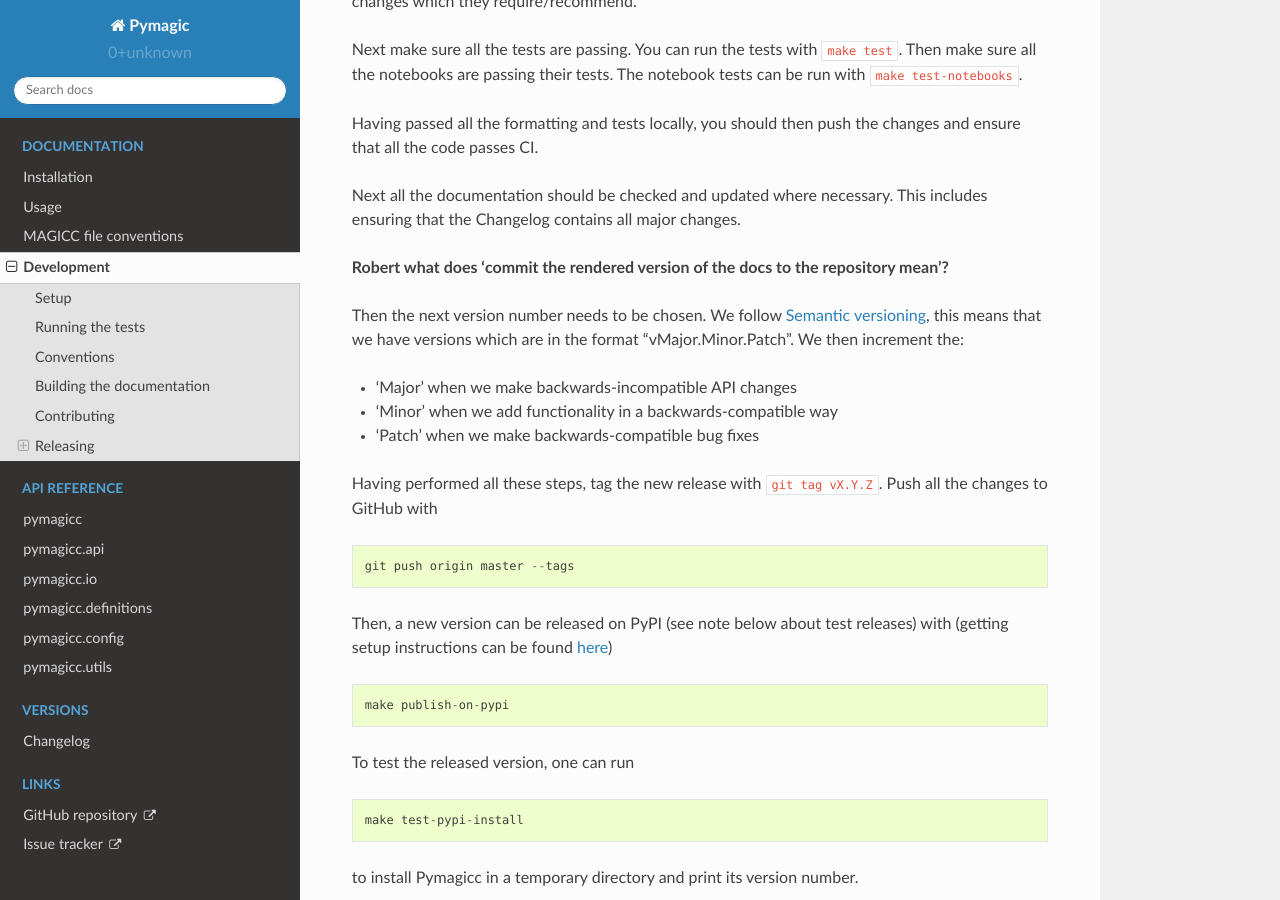
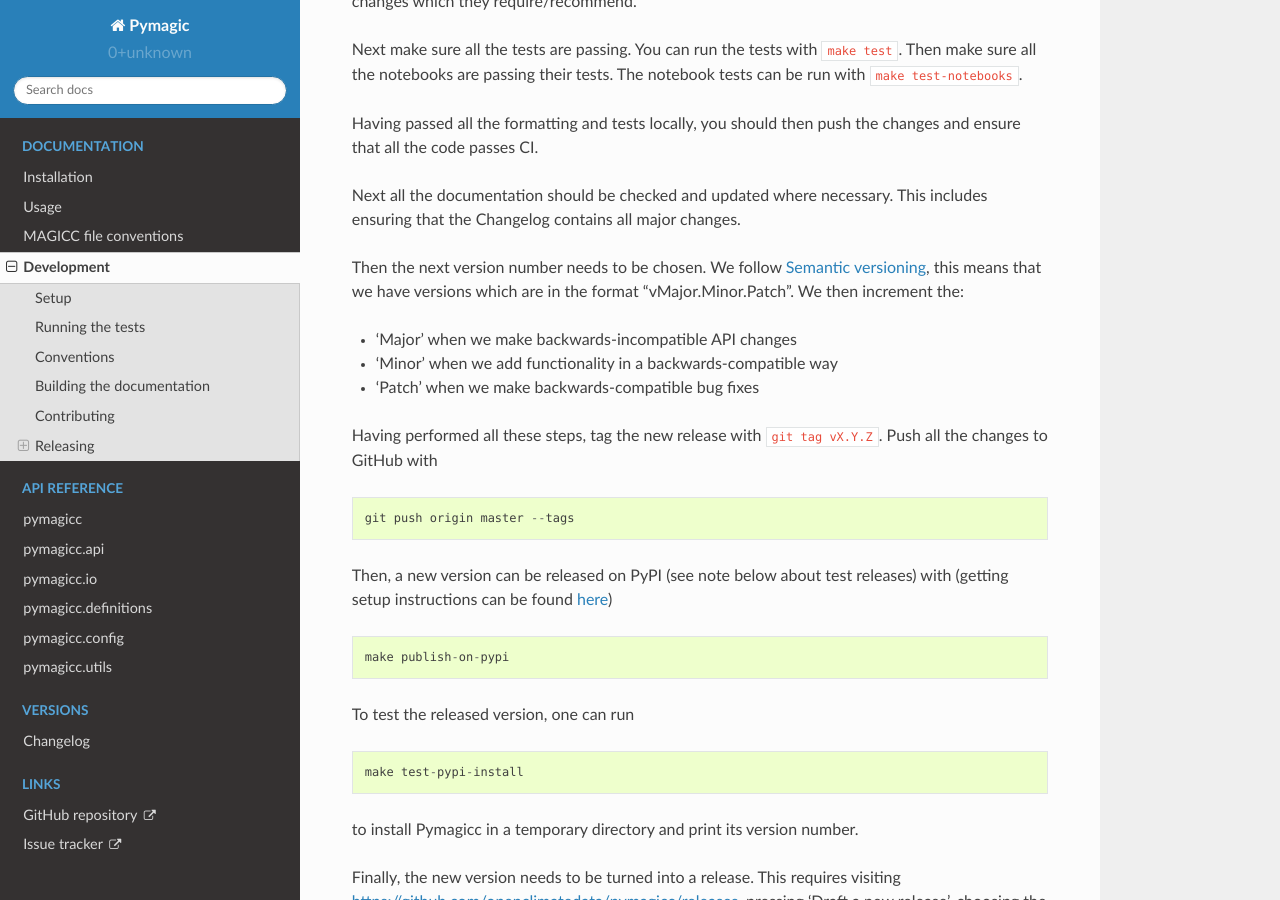
Before and after one commit to openscm/pymagicc, a Sphinx documentation site: the page built from docs/development.rst, in a window 1280 px wide and 900 px high, scrolled down 1622 px. Built offline with Sphinx 7.4.7 and the Read the Docs theme 2.0.0, drawn with Linux system fonts in a browser that asks for light colours.

Commit message:
Clarify old comment and force CI

```diff
--- a/docs/development.rst
+++ b/docs/development.rst
@@ -27,8 +27,6 @@
 
 Next all the documentation should be checked and updated where necessary. This
 includes ensuring that the Changelog contains all major changes.
-
-**Robert what does 'commit the rendered version of the docs to the repository mean'?**
 
 Then the next version number needs to be chosen. We follow
 `Semantic versioning <https://semver.org/>`_, this means that we have versions which
```
